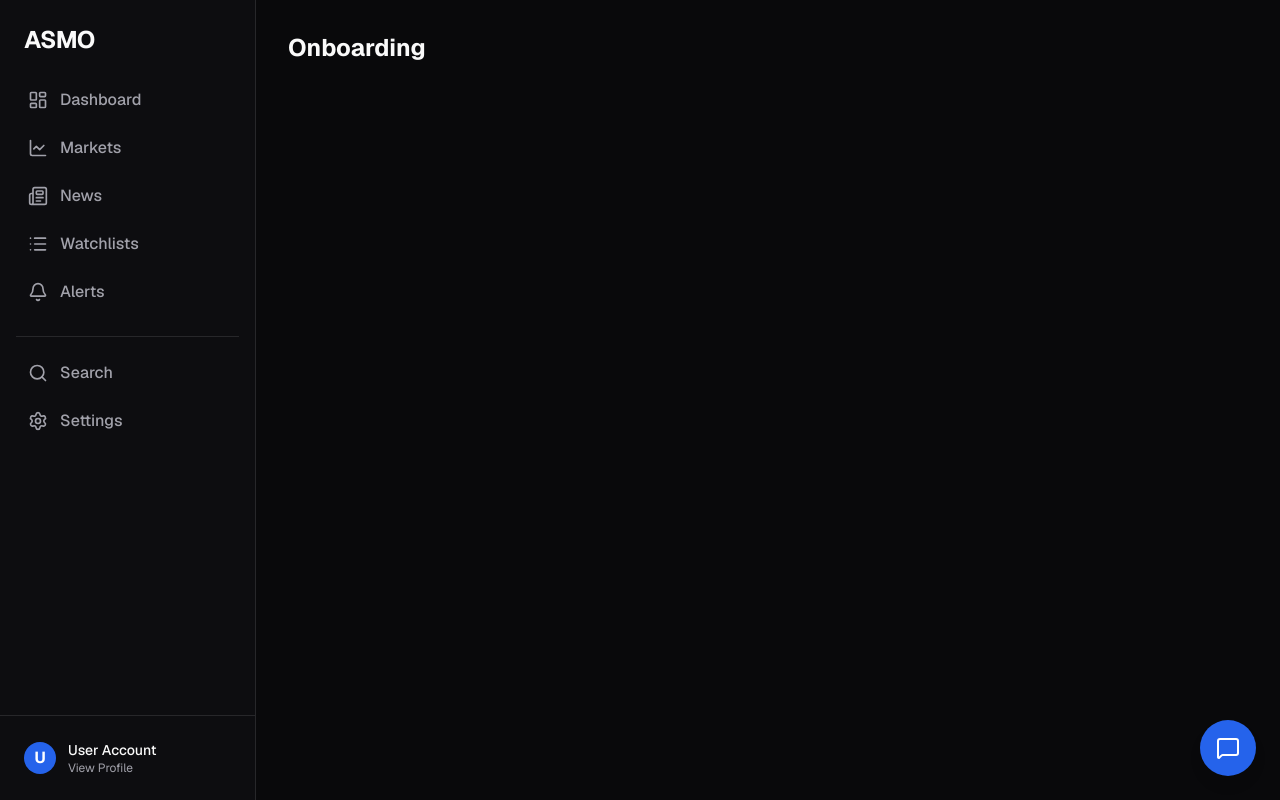
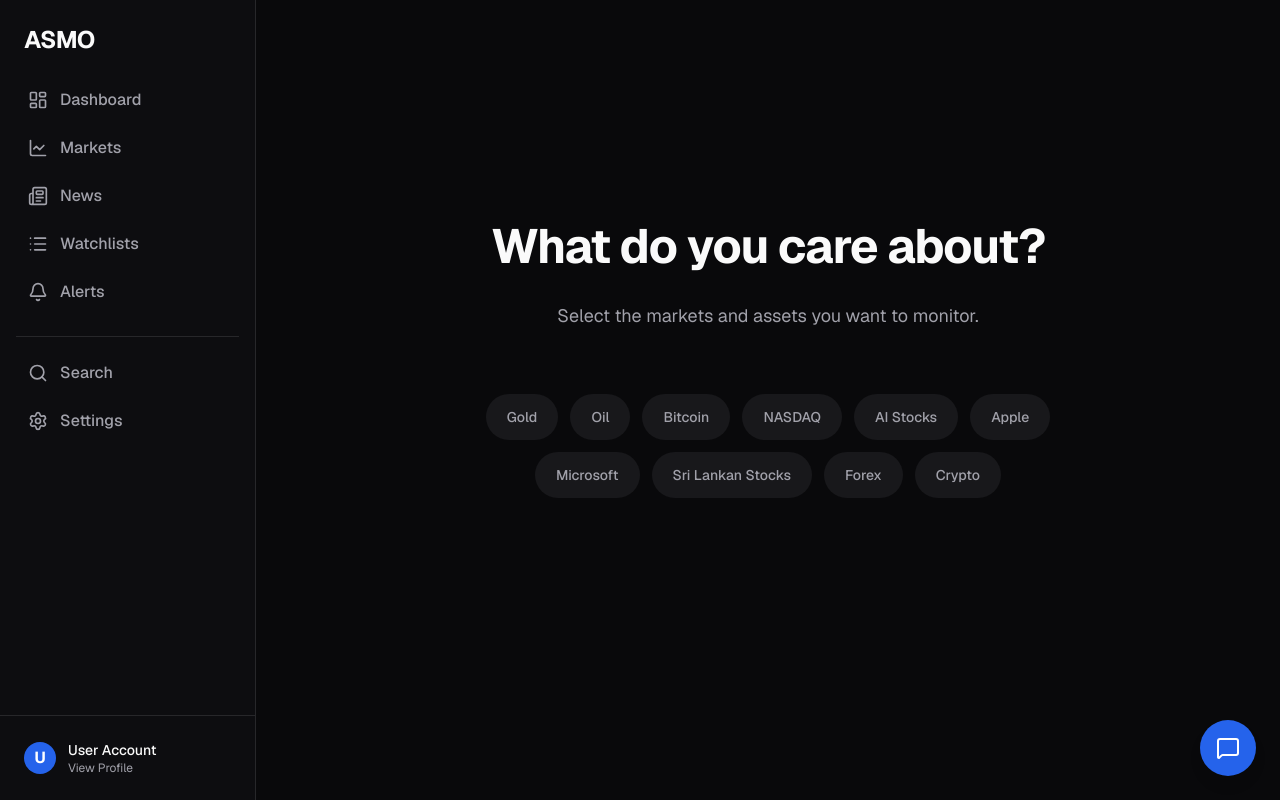
Before and after one commit to VelovsHQ/ASMO, a Next.js app in the folder frontend/: page /onboarding in a window 1280 px wide. Built offline with nearby package versions, Linux system fonts and the light colour scheme.

Commit message:
feat(onboarding): build onboarding page and interest selection

```diff
--- a/frontend/src/app/onboarding/page.tsx
+++ b/frontend/src/app/onboarding/page.tsx
@@ -1,7 +1,64 @@
+"use client";
+
+import { useInterests } from "@/hooks/useInterests";
+import { useRouter } from "next/navigation";
+import { motion } from "framer-motion";
+
+const OPTIONS = [
+  "Gold", "Oil", "Bitcoin", "NASDAQ", "AI Stocks",
+  "Apple", "Microsoft", "Sri Lankan Stocks", "Forex", "Crypto"
+];
+
 export default function OnboardingPage() {
+  const { interests, toggleInterest, isLoaded } = useInterests();
+  const router = useRouter();
+
+  if (!isLoaded) return null; // Avoid hydration mismatch
+
+  const canContinue = interests.length > 0;
+
   return (
-    <div className="p-8">
-      <h1 className="text-2xl font-bold">Onboarding</h1>
+    <div className="min-h-full flex flex-col items-center justify-center p-6 bg-background h-[calc(100vh-4rem)]">
+      <div className="w-full max-w-2xl text-center space-y-8 mt-12">
+        <h1 className="text-4xl md:text-5xl font-bold tracking-tight text-foreground">
+          What do you care about?
+        </h1>
+        <p className="text-muted-foreground text-lg">
+          Select the markets and assets you want to monitor.
+        </p>
+
+        <div className="flex flex-wrap justify-center gap-3 py-8">
+          {OPTIONS.map((option) => {
+            const isSelected = interests.includes(option);
+            return (
+              <button
+                key={option}
+                onClick={() => toggleInterest(option)}
+                className={`px-5 py-3 rounded-full text-sm font-medium transition-all duration-200 border cursor-pointer ${
+                  isSelected
+                    ? "bg-accent text-accent-foreground border-accent shadow-md scale-105"
+                    : "bg-muted text-muted-foreground border-transparent hover:border-border hover:bg-muted/80"
+                }`}
+              >
+                {option}
+              </button>
+            );
+          })}
+        </div>
+
+        <div className="pt-4 h-16">
+          {canContinue && (
+            <motion.button
+              initial={{ opacity: 0, y: 10 }}
+              animate={{ opacity: 1, y: 0 }}
+              onClick={() => router.push("/dashboard")}
+              className="inline-flex h-12 items-center justify-center rounded-md bg-foreground px-10 text-sm font-medium text-background shadow transition-colors hover:bg-foreground/90 cursor-pointer"
+            >
+              Continue
+            </motion.button>
+          )}
+        </div>
+      </div>
     </div>
   );
 }
```
